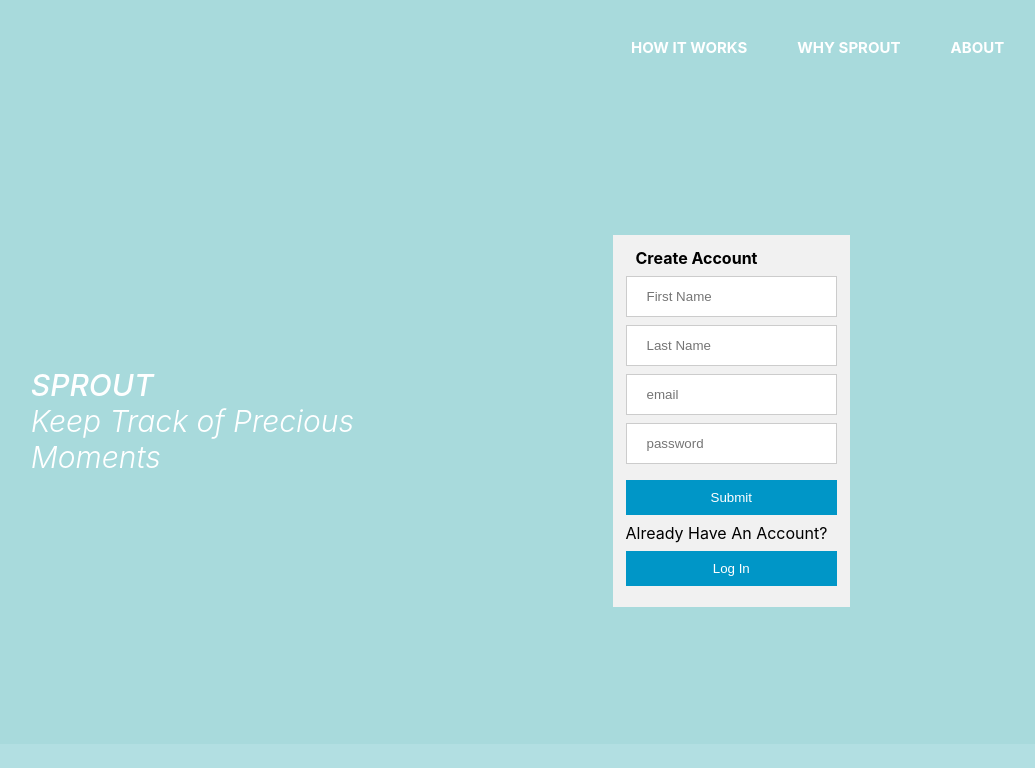
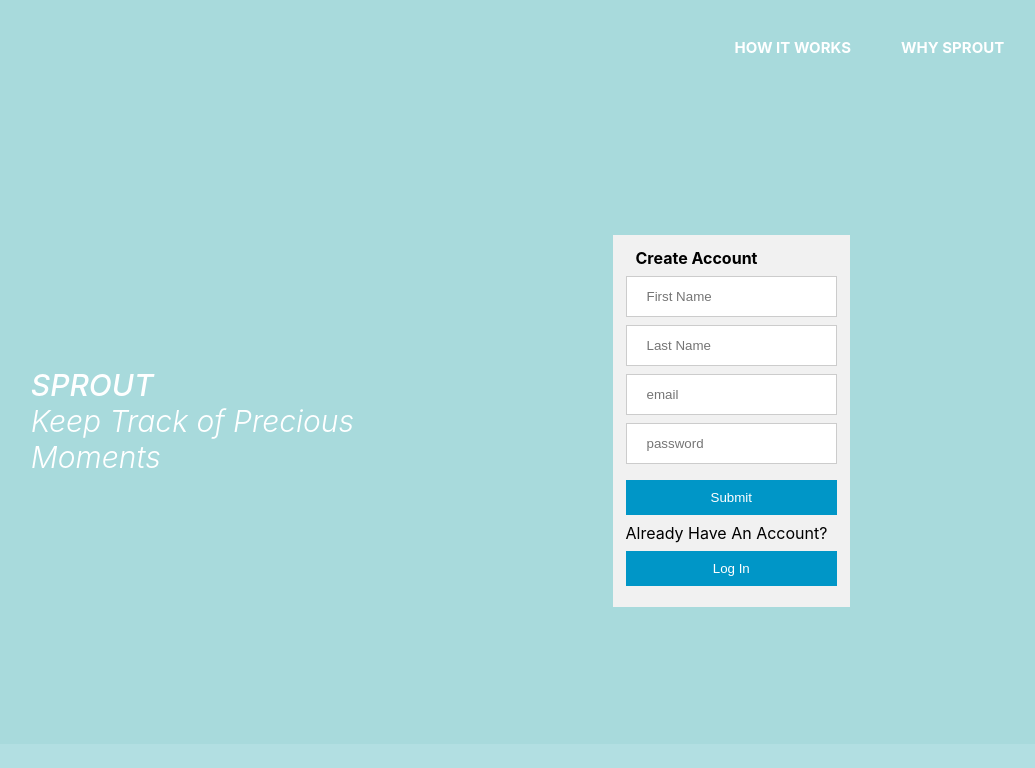
Before and after one commit to Danielle-Russell/sprout-app, a React (Create React App) app: page / in a window 1280 px wide. Shown: the top 768 px of the page, without its empty margins (238-1273 px from the left). Built offline with nearby package versions, Linux system fonts and the light colour scheme; no server answers; grey boxes are pictures that could not be loaded.

Commit message:
changed landing body alignment

```diff
--- a/src/landing-page/landing-page.css
+++ b/src/landing-page/landing-page.css
@@ -32,6 +32,10 @@ margin: 10px;
 text-decoration: none;
 }
 
+.nav li:hover {
+  transform: scale(1.1)
+}
+
 h2 {
     color: #3C403D
 }
@@ -64,9 +68,8 @@ h2 {
   margin-left: 25%;
   margin-right: 10%;
   overflow: auto; /* Enable scroll if needed */
-  /*background-color: rgb(0,0,0);
-  background-color: rgba(0,0,0,0.4);*/
     }
+
   .sidebar-nav:hover {
     color: grey;
   }
@@ -187,7 +190,6 @@ p {
     height: 100%;
     padding: 5%;
     display: flex;
-  width: 80%;
     top: 0;
     flex-direction: column;
   }
--- a/src/landing-page/landing-page.js
+++ b/src/landing-page/landing-page.js
@@ -63,10 +63,6 @@ export default class LandingPage extends React.Component {
               </li>
               <li>
                 <a href="#landing-box-wrapper">Why Sprout</a>
-              </li>
-
-              <li>
-                <a>About</a>
               </li>
             </ul>
           </nav>
```
